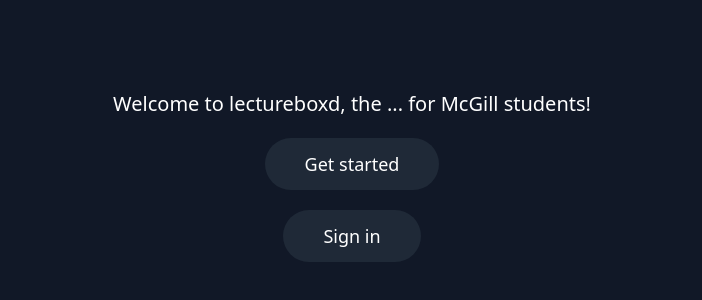
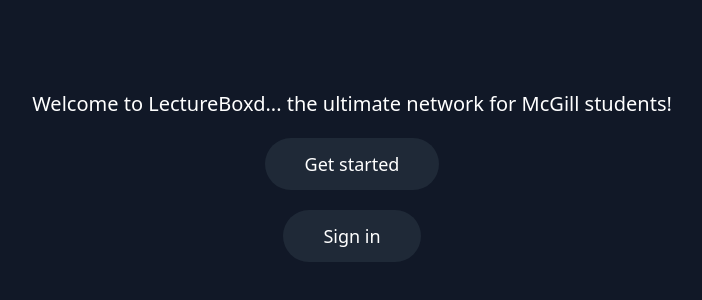
Before and after one commit to RealCyGuy/lectureboxd-demo, a Nuxt app: page / in a window 1280 px wide. Shown: the part 224-524 px from the top of the page, without its empty margins (288-990 px from the left). Built offline with nearby package versions, Linux system fonts and the light colour scheme.

Commit message:
Update index.vue

```diff
--- a/pages/index.vue
+++ b/pages/index.vue
@@ -1,7 +1,7 @@
 <template>
   <div class="flex items-center justify-center flex-col gap-5">
     <h1 class="text-xl">
-      Welcome to lectureboxd, the ... for McGill students!
+      Welcome to LectureBoxd... the ultimate network for McGill students!
     </h1>
     <NuxtLink
       class="bg-gray-800 px-10 py-3 rounded-full hover:bg-gray-700 duration-500"
```
